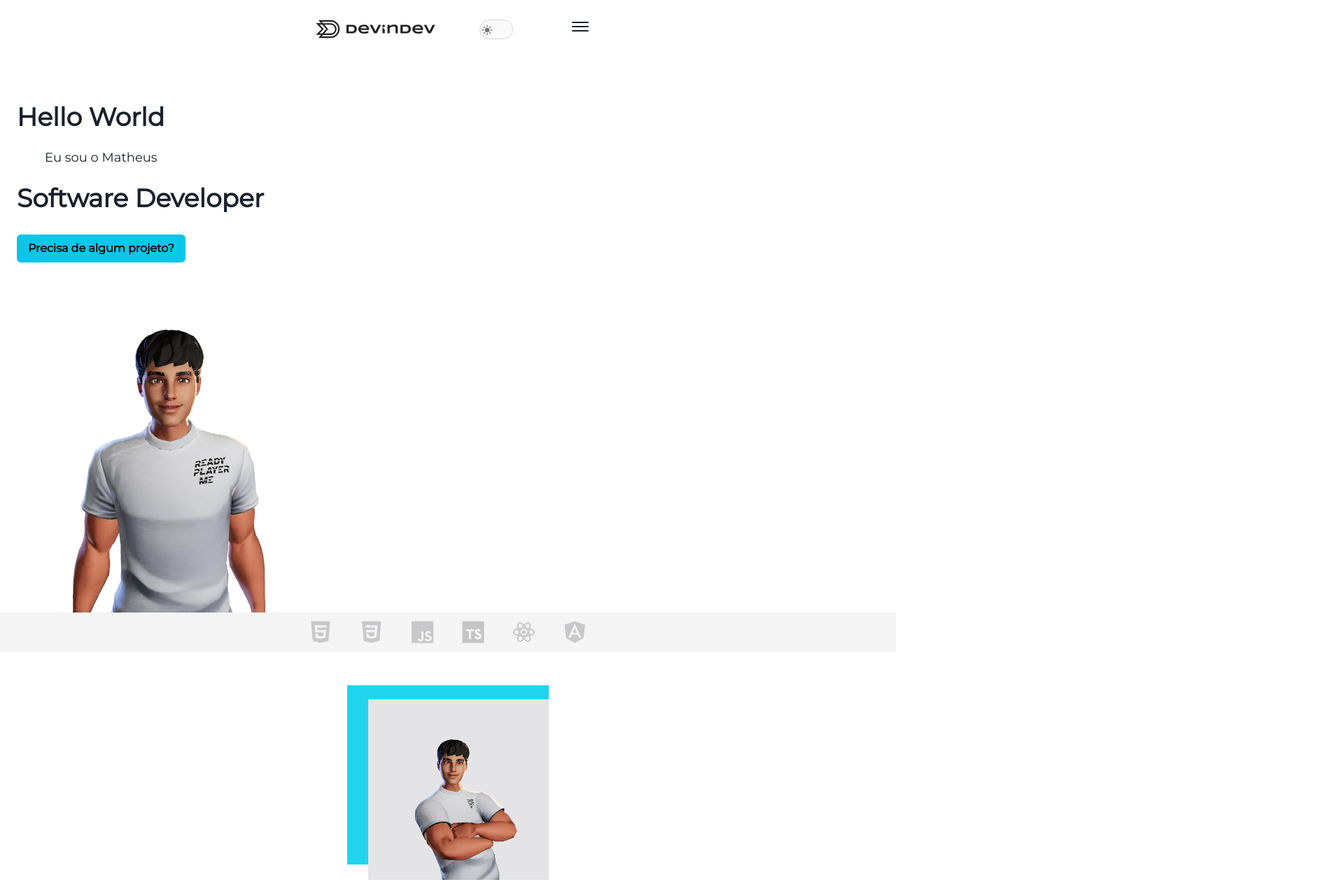
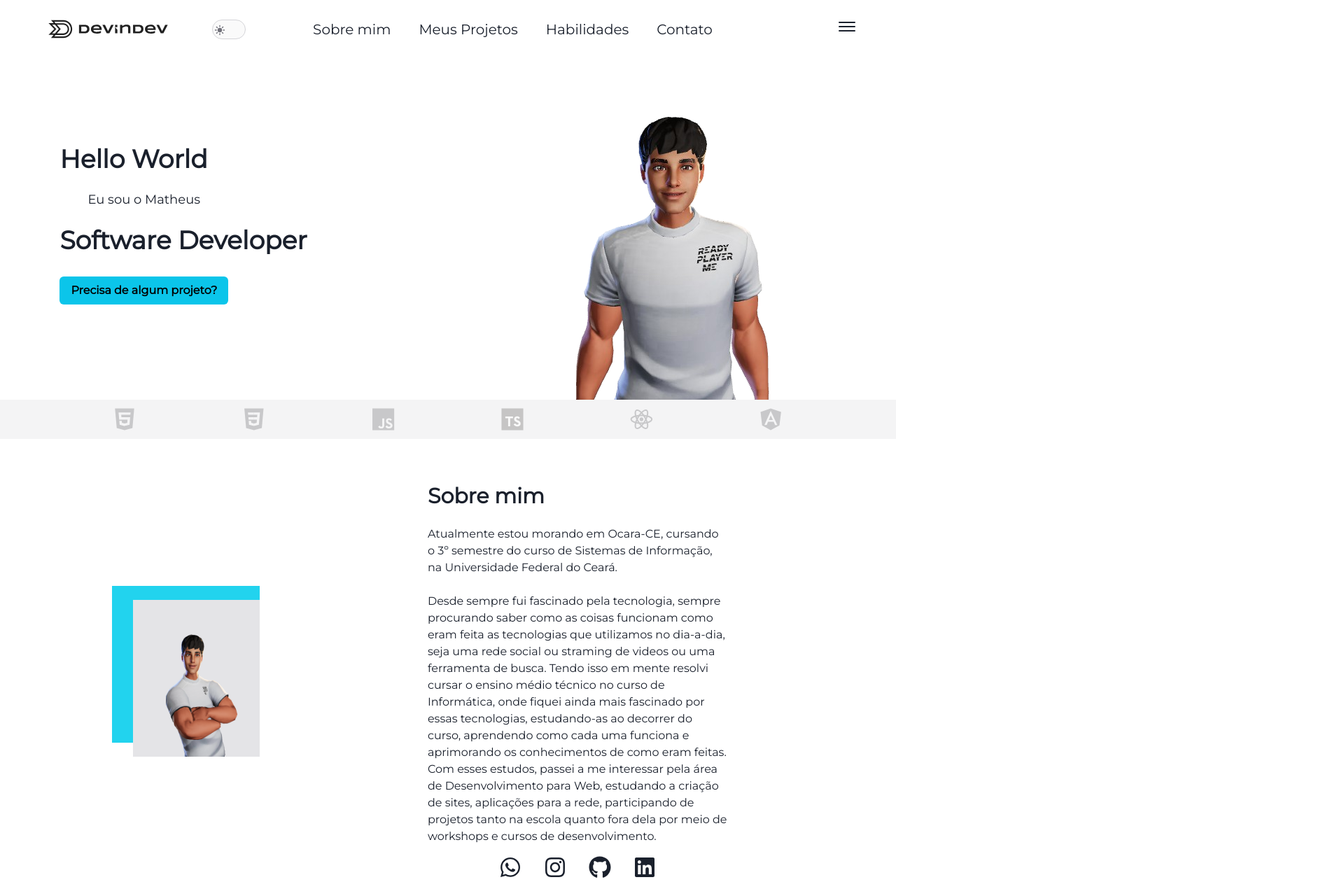
Before and after one commit to matheuspaiva1/portfolio-dev, a Next.js app: page / in a window 1280 px wide. Shown: the top 1280 px of the page at 70% size, 1920 px wide, since content can reach past the window. Built offline with nearby package versions, Linux system fonts and the light colour scheme.

Commit message:
refactor: add responsividade desktop

```diff
--- a/src/app/components/CardProjects.tsx
+++ b/src/app/components/CardProjects.tsx
@@ -19,37 +19,54 @@ const CardProjects:React.FC<DescProjects> = ({title, description,tec1,tec2,tec3,
 
 
   return (
-    <div className="my-8 m-4">
-      {colorMode === "dark" ?
-      <div className="mt-4 bg-gray-900 p-4 rounded-lg ">
-          <img src={imgs} alt="to-do" className='w-full h-60 mx-auto' />
+    <div className="my-8 m-4 md:m-20">
+      {colorMode === 'dark' ? (
+        <div className="mt-4 bg-gray-900 p-4 rounded-lg md:flex md:items-center md:justify-center md:gap-16 md:p-16">
+          <img src={imgs} alt="to-do" className="w-full h-60 mx-auto" />
+          <div className="">
             <h1 className="my-4 text-3xl font-bold">{title}</h1>
             <div className="flex items-center gap-4 mb-4">
-            <span className='bg-zinc-700 px-2 rounded-3xl py-1 text-sm text-center'>{tec1}</span>
-            <span className='bg-zinc-700 px-2 rounded-3xl text-sm py-1 text-center'>{tec2}</span>
-            <span className='bg-zinc-700 py-1 px-2 rounded-3xl text-sm'>{tec3}</span>
+              <span className="bg-zinc-700 px-2 rounded-3xl py-1 text-sm text-center">
+                {tec1}
+              </span>
+              <span className="bg-zinc-700 px-2 rounded-3xl text-sm py-1 text-center">
+                {tec2}
+              </span>
+              <span className="bg-zinc-700 py-1 px-2 rounded-3xl text-sm">
+                {tec3}
+              </span>
             </div>
-          <p className='font-light mb-4'>{description}</p>
+            <p className="font-light mb-4">{description}</p>
             <a href={link} className="flex items-center gap-1 hover:underline">
               <p>Acessar projeto</p>
-            <MdOutlineArrowOutward/>
+              <MdOutlineArrowOutward />
             </a>
-        </div> :
-        <div className="mt-4 bg-gray-200 p-4 rounded-lg ">
-          <img src={imgs} alt="to-do" className='w-full h-60 mx-auto' />
+          </div>
+        </div>
+      ) : (
+        <div className="mt-4 bg-gray-200 p-4 rounded-lg md:flex md:items-center md:justify-center md:gap-16 md:p-16 ">
+          <img src={imgs} alt="to-do" className="w-full h-60 mx-auto" />
+          <div className="">
             <h1 className="my-4 text-3xl font-bold">{title}</h1>
             <div className="flex items-center gap-4 mb-4">
-            <span className='bg-zinc-400 text-zinc-50 px-2 rounded-3xl py-1 text-sm text-center'>{tec1}</span>
-            <span className='bg-zinc-400 text-zinc-50 px-2 rounded-3xl text-sm py-1 text-center'>{tec2}</span>
-            <span className='bg-zinc-400 text-zinc-50 py-1 px-2 rounded-3xl text-sm'>{tec3}</span>
+              <span className="bg-zinc-400 text-zinc-50 px-2 rounded-3xl py-1 text-sm text-center">
+                {tec1}
+              </span>
+              <span className="bg-zinc-400 text-zinc-50 px-2 rounded-3xl text-sm py-1 text-center">
+                {tec2}
+              </span>
+              <span className="bg-zinc-400 text-zinc-50 py-1 px-2 rounded-3xl text-sm">
+                {tec3}
+              </span>
             </div>
-          <p className='font-light mb-4'>{description}</p>
+            <p className="font-light mb-4">{description}</p>
             <a href={link} className="flex items-center gap-1 hover:underline">
               <p>Acessar projeto</p>
-            <MdOutlineArrowOutward/>
+              <MdOutlineArrowOutward />
             </a>
-        </div>}
-
+          </div>
+        </div>
+      )}
     </div>
   )
 }
--- a/src/app/components/Header.tsx
+++ b/src/app/components/Header.tsx
@@ -18,6 +18,12 @@ export default function Header() {
       <div className='flex items-center justify-center'>
       {colorMode === "light" ? <img src="/devindev-light.svg" alt="logo" className='mr-12'/> : <img src="/devindev-dark.svg" alt="logo" className='mr-12'/>}
       <ButtonTheme/>
+      <div className="mx-24 text-xl flex items-center justify-center gap-10">
+          <a href="#sobre-mim"><h1>Sobre mim</h1></a>
+          <a href="#page-project"><h1>Meus Projetos</h1></a>
+          <a href="#skills"><h1>Habilidades</h1></a>
+          <a href="#contato"><h1>Contato</h1></a>
+        </div>
       <div className="ml-20">
         <button>
           <IoMenuOutline className="w-8 h-8" onClick={openModal}/>
@@ -25,6 +31,9 @@ export default function Header() {
       </div>
 
       </div>
+
+
+
       <ModalNav show={showModal} close={closeModal}/>
     </header>
 
--- a/src/app/components/ImgSobre.tsx
+++ b/src/app/components/ImgSobre.tsx
@@ -3,8 +3,8 @@ import React from 'react'
 
 export default function ImgSobre() {
   return (
-    <div className="my-12 border-s-[30px] border-y-[20px] border-cyan-400 w-72 h-64 mx-auto ">
-      <img src="/pose2-player.png" alt="pose 2 player" className='mx-auto bg-zinc-200   '/>
+    <div className="my-12 md:my-0 border-s-[30px]  border-y-[20px] border-cyan-400 w-72 md:w-[160em] md:h-56 h-64 mx-auto md:ml-40">
+      <img src="/pose2-player.png" alt="pose 2 player" className='mx-auto md:mx-0 md:w-[160em] md:h-56 bg-zinc-200'/>
     </div>
   )
 }
--- a/src/app/components/Main.tsx
+++ b/src/app/components/Main.tsx
@@ -11,48 +11,48 @@ export default function Main() {
   const {colorMode} = useColorMode()
 
   return (
-    <main className='my-20'>
+    <main className="my-20 md:my-1">
+      <div className="md:flex md:items-center md:justify-center md:gap-64">
         <div className="mx-6">
-        <h1 className='text-4xl font-extrabold '> Hello World </h1>
-        <p className='ml-10 my-6 text-lg'>Eu sou o Matheus</p>
-        <h1 className='text-4xl font-extrabold'>Software Developer</h1>
+          <h1 className="text-4xl font-extrabold "> Hello World </h1>
+          <p className="ml-10 my-6 text-lg">Eu sou o Matheus</p>
+          <h1 className="text-4xl font-extrabold">Software Developer</h1>
+          <Button colorScheme="cyan" marginTop="2em">
+            Precisa de algum projeto?
+          </Button>
+        </div>
+        <div className="">
+          <img src="/pose1-ok.png" alt="pose 1 player" className="" />
+        </div>
       </div>
 
-      <Button colorScheme='cyan' marginTop='2em' marginLeft='1.5em'>
-        Precisa de algum projeto?
-      </Button>
-
-      <div className="">
-        <img src="/pose1-ok.png" alt="pose 1 player" className='' />
-      </div>
-
-      {colorMode === "light" ?
-      <div className="flex items-center justify-center gap-4 bg-zinc-100 w-full m-0">
+      {colorMode === 'light' ? (
+        <div className="flex items-center justify-center gap-4 bg-zinc-100 w-full m-0 md:gap-32">
           <img src="/html-light.svg" alt="" />
           <img src="/css-light.svg" alt="" />
           <img src="/js-light.svg" alt="" />
           <img src="/ts-light.svg" alt="" />
           <img src="/react-light.svg" alt="" />
           <img src="/ang-light.svg" alt="" />
-      </div> :
-      <div className="flex items-center justify-center gap-4 bg-zinc-800 w-full m-0">
+        </div>
+      ) : (
+        <div className="flex items-center justify-center gap-4 bg-zinc-800 w-full m-0 md:gap-32">
           <img src="/html.svg" alt="" />
           <img src="/css.svg" alt="" />
           <img src="/js.svg" alt="" />
           <img src="/ts.svg" alt="" />
           <img src="/react.svg" alt="" />
           <img src="/ang.svg" alt="" />
-      </div>}
+        </div>
+      )}
 
-      <PageSobre/>
+      <PageSobre />
 
-      <PageProjects/>
+      <PageProjects />
 
-      <PageSkills/>
+      <PageSkills />
 
-      <PageContato/>
-
-
+      <PageContato />
     </main>
   )
 }
--- a/src/app/components/ModalNav.tsx
+++ b/src/app/components/ModalNav.tsx
@@ -29,9 +29,6 @@ const ModalNav:React.FC<ModalProps> = ({show, close}) => {
         <a href="#page-project"><h1>Meus Projetos</h1></a>
         <a href="#skills"><h1>Habilidades</h1></a>
         <a href="#contato"><h1>Contato</h1></a>
-
-
-
       </div>
 
 
--- a/src/app/sobreMim/page.tsx
+++ b/src/app/sobreMim/page.tsx
@@ -6,30 +6,47 @@ import { FaGithub, FaInstagram, FaLinkedin, FaWhatsapp } from 'react-icons/fa'
 export default function PageSobre() {
 
   return (
-    <div id='sobre-mim'>
-      <ImgSobre/>
-
-      <h1 className='text-3xl font-bold ml-4 '>Sobre mim</h1>
+    <div id="sobre-mim" className='md:flex md:items-center md:justify-center'>
+      <ImgSobre  />
+      <div className="mt-8 md:mt-16 md:px-60">
+        <h1 className="text-3xl font-bold ml-4 md:ml-0 ">Sobre mim</h1>
         <br />
-      <div className="ml-2 p-2">
-        <p>Atualmente estou morando em Ocara-CE, cursando o 3º semestre do curso de Sistemas de Informação, na Universidade Federal do Ceará.</p>
+        <div className="ml-2 p-2 md:ml-0 md:p-0">
+          <p>
+            Atualmente estou morando em Ocara-CE, cursando o 3º semestre do
+            curso de Sistemas de Informação, na Universidade Federal do Ceará.
+          </p>
           <br />
           <p>
-          Desde sempre fui fascinado pela tecnologia, sempre procurando saber como as coisas funcionam como eram feita as tecnologias que utilizamos no dia-a-dia, seja uma rede social ou straming de videos ou uma ferramenta de busca. Tendo isso em mente resolvi cursar o ensino médio técnico no curso de Informática, onde fiquei ainda mais fascinado por essas tecnologias, estudando-as ao decorrer do curso, aprendendo como cada uma funciona e aprimorando os conhecimentos de como eram feitas. Com esses estudos, passei a me interessar pela área de Desenvolvimento para Web, estudando a criação de sites, aplicações para a rede, participando de projetos tanto na escola quanto fora dela por meio de workshops e cursos de desenvolvimento.
+            Desde sempre fui fascinado pela tecnologia, sempre procurando saber
+            como as coisas funcionam como eram feita as tecnologias que
+            utilizamos no dia-a-dia, seja uma rede social ou straming de videos
+            ou uma ferramenta de busca. Tendo isso em mente resolvi cursar o
+            ensino médio técnico no curso de Informática, onde fiquei ainda mais
+            fascinado por essas tecnologias, estudando-as ao decorrer do curso,
+            aprendendo como cada uma funciona e aprimorando os conhecimentos de
+            como eram feitas. Com esses estudos, passei a me interessar pela
+            área de Desenvolvimento para Web, estudando a criação de sites,
+            aplicações para a rede, participando de projetos tanto na escola
+            quanto fora dela por meio de workshops e cursos de desenvolvimento.
           </p>
         </div>
 
         <div className="flex items-center justify-center gap-8 my-4">
-        <a href=""><FaWhatsapp className='w-8 h-8'/></a>
-        <a href="https://www.instagram.com/matheuss.p00/"><FaInstagram className='w-8 h-8'/></a>
-        <a href="https://github.com/matheuspaiva1"><FaGithub className='w-8 h-8'/></a>
-        <a href="https://www.linkedin.com/in/matheus-paiva-51b1751b1/"><FaLinkedin className='w-8 h-8'/></a>
+          <a href="">
+            <FaWhatsapp className="w-8 h-8" />
+          </a>
+          <a href="https://www.instagram.com/matheuss.p00/">
+            <FaInstagram className="w-8 h-8" />
+          </a>
+          <a href="https://github.com/matheuspaiva1">
+            <FaGithub className="w-8 h-8" />
+          </a>
+          <a href="https://www.linkedin.com/in/matheus-paiva-51b1751b1/">
+            <FaLinkedin className="w-8 h-8" />
+          </a>
         </div>
-
-
-
-
-
+      </div>
     </div>
   )
 }
```
Lines whose indentation alone changed are shown as unchanged.
